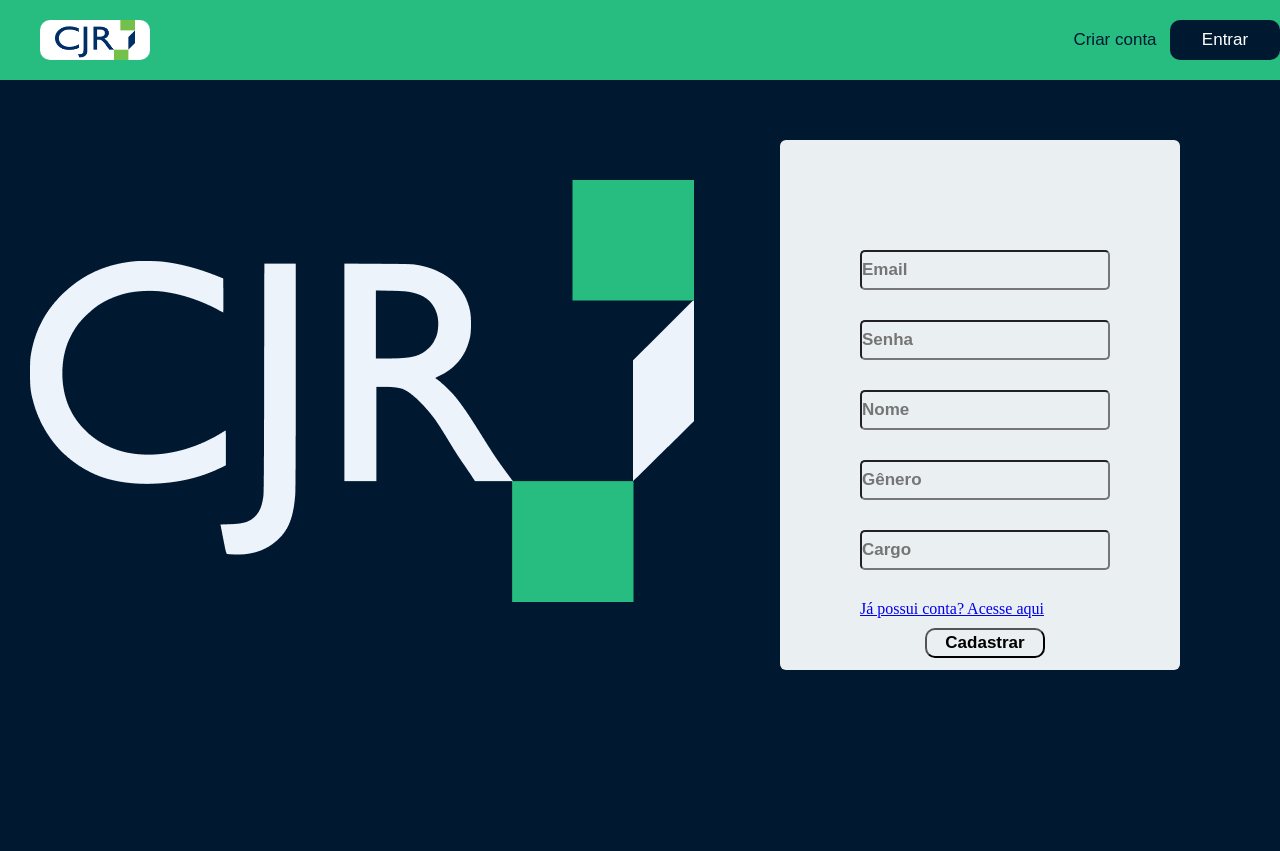
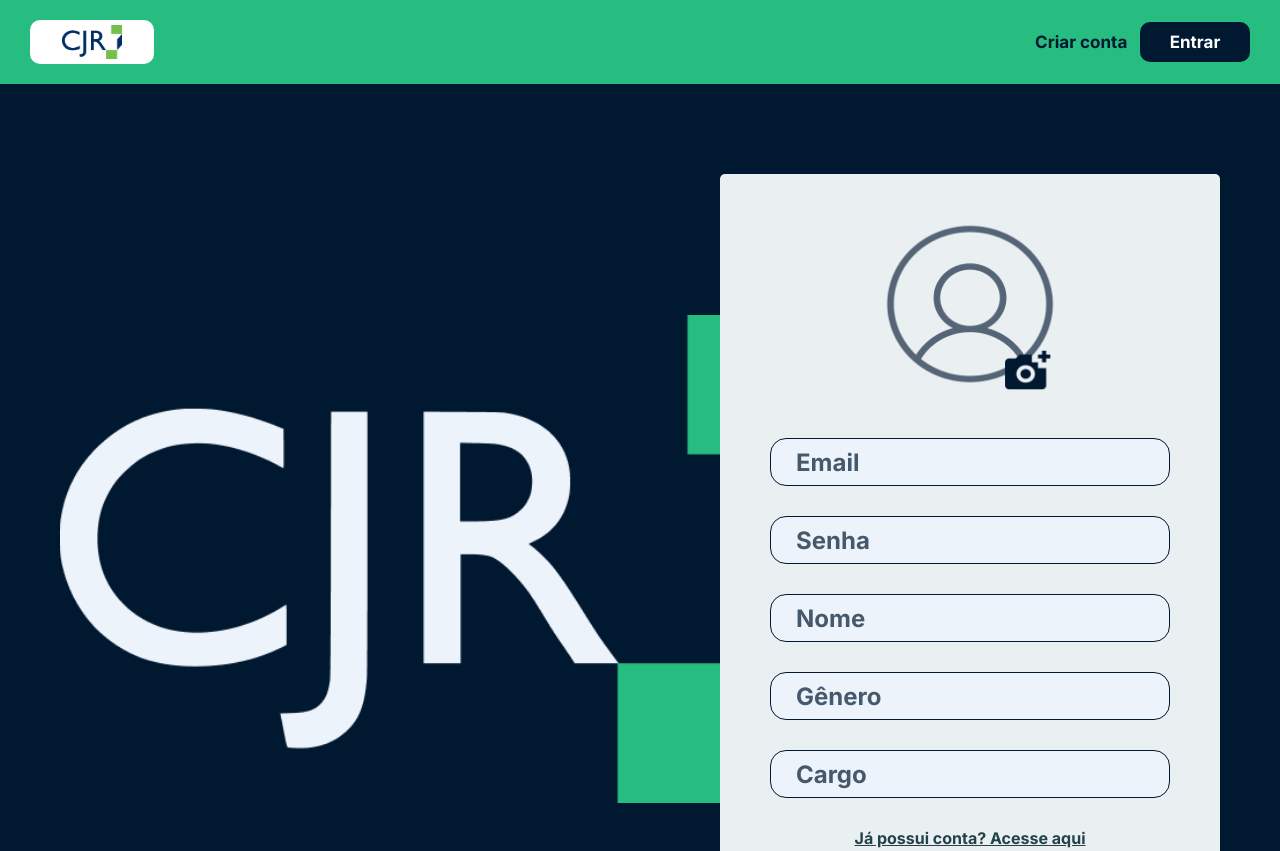
Before and after one commit to WallyssonMatheus/PT-CJR, a plain HTML site: page frontend/pages/html/cadastro.html in a window 1280 px wide. Shown: the top 851 px of the page. Drawn offline with Linux system fonts and the light colour scheme.

```diff
--- /dev/null
+++ b/frontend/pages/css/feed.css
@@ -0,0 +1,75 @@
+.main{
+    justify-content: center;
+}
+
+.feed{
+    background-color: var(--bg-slate-white);
+    min-width: 800px;
+    max-width: 1000px;
+}
+
+.feed .title{
+    color: var(--text-blue);
+    font-size: 24px;
+    padding: 30px 35px;
+    width: inherit;
+    border-bottom: 2px solid var(--text-blue);
+}
+
+.posts-container{
+    padding: 30px 20px;
+    display: flex;
+    flex-direction: column;
+    gap: 40px;
+}
+
+.post{
+    background-color: var(--post-blue);
+
+    border-radius: 24px;
+    color: var(--text-white);
+    padding: 30px 85px 30px 25px ;
+}
+.post .user{
+    display: flex;
+    align-items: center;
+    gap: 14px;
+}
+
+.post .user img{
+    width: 48px;
+    border-radius: 1000px;
+    overflow: hidden;
+}
+
+.user .text{
+    display: flex;
+    align-items: baseline;
+    gap: 14px;
+}
+
+.username{
+    font-size: 24px;
+}
+
+.post-date{
+    font-size: 15px;
+}
+
+.post .content{
+    padding-left: 60px;
+    display: flex;
+    flex-direction: column;
+    gap: 30px;
+}
+
+.post .content .text{
+    font-weight: 500;
+    line-height: 18px;
+    text-align: justify;
+}
+
+.post .content img{
+    background-color: white;
+    width: 100%;
+}
--- /dev/null
+++ b/frontend/pages/css/signup_form.css
@@ -0,0 +1,47 @@
+#login-link {
+    color: var(--text-light-blue);
+}
+
+.main{
+    gap: 20px;
+    justify-content: space-between;
+    padding: 90px 60px;
+}
+
+.form{
+    background-color: var(--bg-slate-white);
+    height: fit-content;
+    border-radius: 5px;
+    float: right;
+    padding: 30px 50px;
+    display: flex;
+    flex-direction: column;
+    gap: 30px;
+    align-items: center;
+}
+
+.input-container input{
+    background-color: var(--bg-ice-white);
+    width: 400px;
+    height: 48px;
+    border: 1px solid var(--bg-blue);
+    border-radius: 16px;
+    padding-left: 25px;
+    font-size: 24px;
+}
+
+.input-container input::placeholder{
+    color: var(--text-blue);
+    opacity: 70%;
+}
+.cadastrar{
+    background-color: var(--bg-ice-white);
+    width: 160px;
+    height: 40px;
+    text-align: center;
+    border: 1px solid var(--bg-blue);
+    border-radius: 16px;
+    color: var(--bg-blue);
+    opacity: 70%;
+    font-size: 24px;
+}
--- a/frontend/pages/css/style.css
+++ b/frontend/pages/css/style.css
@@ -1,89 +1,89 @@
+@import url('https://fonts.googleapis.com/css2?family=Inter:wght@500;700&display=swap');
+:root{
+    --bg-blue: #001830;
+    --bg-white: #FFFFFF;
+    --bg-slate-white: #EAEFF2;
+    --bg-ice-white: #ECF3FB;
+    --bg-green: #27BD80;
+    --text-blue: #001830;
+    --text-light-blue: #23424A;
+    --text-black: #000000;
+    --text-white: #FFFFFF;
+    --post-blue: #002F67;
+}
+
 *{
     margin:0;
     padding:0;
     box-sizing: border-box;
+    font-family: 'Inter', sans-serif;
+    font-weight: 700;
 }
+
 html, body{
     height: 100%;
-    background-color: #001830;
+    background-color: var(--bg-blue);
+    display: flex;
+    flex-direction: column;
 }
+
+a{
+    color: inherit;
+}
+
+button:hover,label{
+    cursor: pointer;
+}
+
 .cabecalho{
     width: 100%;
-    height: auto;
-    background-color: #27BD80;
-    padding-top: 20px;
-    padding-bottom: 20px;
+    height: 86px;
+    background-color: var(--bg-green);
+    padding: 20px 30px;
+
+    display: flex;
+    align-items: center;
+    justify-content: space-between;
 }
 
 .logo{
-    width: 110px;
-    height: 40px;
-    background-color: white;
-    background-image: url('../../src/imagens/Logo_CJR.png');
-    background-size: 80px 40px;
-    background-repeat: no-repeat;
-    background-position: center;
-    margin-left: 40px;
+    display: flex;
+    width: 124px;
+    height: 44px;
+    background-color: var(--bg-white);
     border-radius: 10px;
+    align-items: center;
+    justify-content: center;
 }
+
+.logo *{
+    width: 60px;
+}
+
 .login{
-    background-color: #001830;
-    color: white;
+    background-color: var(--bg-blue);
+    color: var(--bg-white);
     font-size: 17px;
     width: 110px;
     height: 40px;
-    border: 0;
+    border: none;
     border-radius: 10px;
-    float: right;
 }
-.singup{
-    background-color: #27BD80;
+
+.signup{
+    background-color: rgba(0,0,0,0);
     color: #001830;
     font-size: 17px;
     width: 110px;
     height: 40px;
-    border: 0;
-    border-radius: 10px;
-    float: right;
-}
-.corpo{
-    width: 100%;
-    height: 100%;
-    background-image: url('../../src/imagens/Logo_CJR_branco.png');
-    background-repeat: no-repeat;
-    background-position: left 100px;
-    background-position-x: 30px;
-}
-.form{
-    background-color: #EAEFF2;
-    height: 530px;
-    width: 400px;
-    border-radius: 6px;
-    float: right;
-    margin-right: 100px;
-    margin-top: 60px;
-    padding: 80px;
-}
-.input-container{
-    margin-top: 30px;
-    margin-bottom: 30px;
-}
-.input-container input[type="text"], input[type="password"]{
-    background-color: #EAEFF2;
-    width: 250px;
-    height: 40px;
-    border-radius: 5px;
-    font-size: 17px;
-    font-weight: bolder;
-    font
-}
-.cadastrar{
-    margin-top: 10px;
-    margin-left: 65px;
-    background-color: #EAEFF2;
-    font-size: 17px;
-    font-weight: bolder;
-    width: 120px;
-    height: 30px;
+    border: none;
     border-radius: 10px;
 }
+
+.main {
+    width: 100%;
+    height: fit-content;
+    display: flex;
+    align-items: center;
+    padding: 0px 80px;
+}
--- a/frontend/pages/html/cadastro.html
+++ b/frontend/pages/html/cadastro.html
@@ -5,39 +5,52 @@
     <title>PT CJR</title>
     <meta charset="utf-8" />
     <link rel="stylesheet" href="../css/style.css" type="text/css" />
+    <link rel="stylesheet" href="../css/signup_form.css" type="text/css" />
 </head>
 
 <body>
     <header class="cabecalho">
-        <button class="login">Entrar</button>
-        <button class="singup">Criar conta</button>
-        <div class="logo">
-        </div>
+        <a href="./feed_deslogado.html">
+            <span class="logo">
+                <img src="../../src/imagens/Logo_CJR.png" />
+            </span>
+        </a>
+
+        <nav>
+            <a href="./cadastro.html"><button class="link signup">Criar conta</button></a>
+            <a href="./login.html"><button class="link login">Entrar</button></a>
+        </nav>
     </header>
-    <div class="corpo">
-        <div class="form">
-            <form>
+    <div class="main">
+        <span class="hero-logo">
+            <img src="../../src/imagens/Logo_CJR_branco.png" style="width:120%">
+        </span>
+        <form class="form" id="form">
+            <label for="perfil">
+                <img src="../../src/imagens/ph_user-circle-thinicon-cadastro.png" style="height: 200px;" />
+            </label>
+            <input type="file" name="perfil" id="perfil" style="display:none" />
             <div class="input-container">
-                    <input type="text" name="email" placeholder="Email" />
+                <input type="text" name="email" placeholder="Email" id="email" />
             </div>
             <div class="input-container">
-                    <input type="password" name="senha" placeholder="Senha" />
+                <input type="password" name="senha" placeholder="Senha" id="senha" />
             </div>
             <div class="input-container">
-                    <input type="text" name="nome" placeholder="Nome" />
+                <input type="text" name="nome" placeholder="Nome" id="nome" />
             </div>
             <div class="input-container">
-                    <input type="text" name="gênero" placeholder="Gênero" />
+                <input type="text" name="gênero" placeholder="Gênero" id="genero" />
             </div>
             <div class="input-container">
-                    <input type="text" name="cargo" placeholder="Cargo" />
+                <input type="text" name="cargo" placeholder="Cargo" id="cargo" />
             </div>
-                <a href="http://">Já possui conta? Acesse aqui</a>
+            <a href="./login.html" id="login-link"><b>Já possui conta? Acesse aqui</b></a>
             <button class="cadastrar">Cadastrar</button>
 
         </form>
     </div>
-    </div>
+    <script src="../js/signup.js"></script>
 </body>
 
 </html>
--- /dev/null
+++ b/frontend/pages/js/signup.js
@@ -0,0 +1,30 @@
+async function signup(event){
+    event.preventDefault();
+    const data = new FormData();
+
+    // Getting the data
+    const perfil = document.getElementById("perfil").files[0];
+    const email = document.getElementById("email").value;
+    const senha = document.getElementById("senha").value;
+    const nome = document.getElementById("nome").value;
+    const genero = document.getElementById("genero").value;
+    const cargo = document.getElementById("cargo").value;
+    const blob = new Blob([perfil], {'type': perfil.type});
+
+    console.log(blob)
+    console.log(perfil,email,senha,nome,genero,cargo);
+
+    data.append("name",nome);
+    data.append("email",email);
+    data.append("password",senha);
+    data.append("gender",genero);
+    data.append("job_title",cargo);
+    data.append("profile_picture",perfil);
+
+    console.log(data);
+
+    const response = await fetch("")
+}
+
+const form = document.getElementById("form");
+form.addEventListener("submit", signup);
```
Also changed, not shown: frontend/pages/html/feed_deslogado.html (added, +87 -0 lines), frontend/pages/html/feed_logado.html (added, +87 -0 lines), frontend/pages/js/index.js (deleted), frontend/src/imagens/image 1.png (added). Lines whose indentation alone changed are shown as unchanged.
